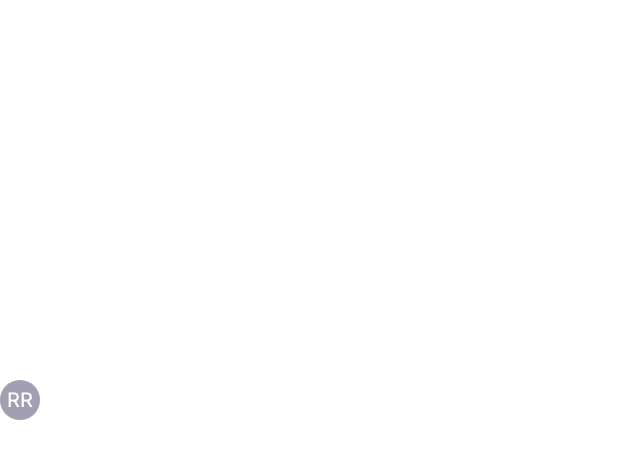
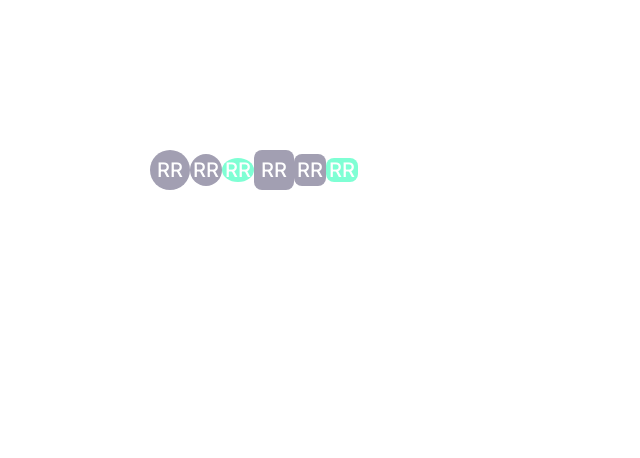
Before and after one commit to rukshonarad/projectify-app-ui, a React (Create React App) app: page / in a window 1280 px wide. Shown: the top 458 px of the page, without its empty margins (0-640 px from the left). Built offline with nearby package versions, Linux system fonts and the light colour scheme.

Commit message:
Add some changes to avatar

```diff
--- a/src/App.tsx
+++ b/src/App.tsx
@@ -1,14 +1,11 @@
 import { useState, useId } from "react";
 import { Button, Typography, Input, Label, Avatar } from "./design-system";
-// import { muslimGirl } from "./design-system/assets/image.png";
+// import muslimGirl from "./assets/image.png";
 const App = () => {
     return (
         <div
             style={{
-                margin: "0 auto",
-                display: "flex",
-                alignItems: "center",
-                height: "800px"
+                padding: "150px"
             }}
         >
             <Avatar
@@ -17,7 +14,47 @@ const App = () => {
                 type="initial"
                 shape="circle"
             >
-                {/* <img src={muslimGirl} alt="" /> */} Rukhshona Radjabova
+                Rukhshona Radjabova
+            </Avatar>
+            <Avatar
+                onClick={() => alert("Hello")}
+                size="md"
+                type="initial"
+                shape="circle"
+            >
+                Rukhshona Radjabova
+            </Avatar>
+            <Avatar
+                onClick={() => alert("Hello")}
+                size="sm"
+                type="initial"
+                shape="circle"
+            >
+                Rukhshona Radjabova
+            </Avatar>
+            <Avatar
+                type="initial"
+                // imageUrl={muslimGirl}
+                size="lg"
+                shape="rounded"
+            >
+                Rukhshona Radjabova
+            </Avatar>
+            <Avatar
+                onClick={() => alert("Hello")}
+                size="md"
+                type="initial"
+                shape="rounded"
+            >
+                Rukhshona Radjabova
+            </Avatar>
+            <Avatar
+                onClick={() => alert("Hello")}
+                size="sm"
+                type="initial"
+                shape="rounded"
+            >
+                Rukhshona Radjabova
             </Avatar>
         </div>
     );
--- a/src/design-system/Avatars/Avatar.css
+++ b/src/design-system/Avatars/Avatar.css
@@ -12,18 +12,25 @@
 }
 
 .avatar-small {
-    height: 2.4rem;
-    width: 2.4rem;
+    font-size: var(--font-size-12);
+    line-height: var(--line-height-10);
+    height: var(--space-24);
+    width: var(--space-24);
+    background-color: aquamarine;
 }
 
 .avatar-medium {
-    height: 3.2rem;
-    width: 3.2rem;
+    font-size: var(--font-size-14);
+    line-height: var(--line-height-20);
+    height: var(--space-32);
+    width: var(--space-32);
 }
 
 .avatar-large {
-    width: 4rem;
-    height: 4rem;
+    font-size: var(--font-size-16);
+    line-height: var(--line-height-24);
+    height: var(--space-40);
+    width: var(--space-40);
 }
 
 .avatar-rounded {
@@ -42,3 +49,4 @@
     justify-content: center;
     font-size: 20px;
 }
+/* image  */
--- a/src/design-system/Avatars/Avatar.tsx
+++ b/src/design-system/Avatars/Avatar.tsx
@@ -14,6 +14,7 @@ type AvatarProps = {
     className?: string;
     children: React.ReactNode;
     onClick?: () => void;
+    imageUrl?: string;
 };
 
 const sizeClassNames = {
@@ -28,7 +29,16 @@ const shapeClassNames = {
 };
 
 const Avatar: FC<AvatarProps> = (props) => {
-    const { size, shape, type, disabled, className, children, onClick } = props;
+    const {
+        size,
+        shape,
+        type,
+        disabled,
+        className,
+        children,
+        onClick,
+        imageUrl
+    } = props;
 
     const sizeClassName = size ? sizeClassNames[size] : "";
     const shapeClassName = shape ? shapeClassNames[shape] : "";
@@ -38,7 +48,7 @@ const Avatar: FC<AvatarProps> = (props) => {
         const initials = getNameInitials(children as string);
         typeElement = <span>{initials}</span>;
     } else if (type === "photo") {
-        typeElement = <img src="path_to_your_image" alt="Avatar" />;
+        typeElement = <img src={imageUrl} alt="Avatar" />;
     }
 
     const finalClassNames = `avatar ${sizeClassName} ${shapeClassName} ${
--- a/src/design-system/index.ts
+++ b/src/design-system/index.ts
@@ -3,5 +3,6 @@ export * from "./Button";
 export * from "./Input";
 export * from "./Label";
 export * from "./Avatars";
+export * from "./Modal";
 
 export * from "./utils";
```
Also changed, not shown: src/assets/image 2.png (renamed from src/design-system/assets/image.png), src/assets/image.png (added).
